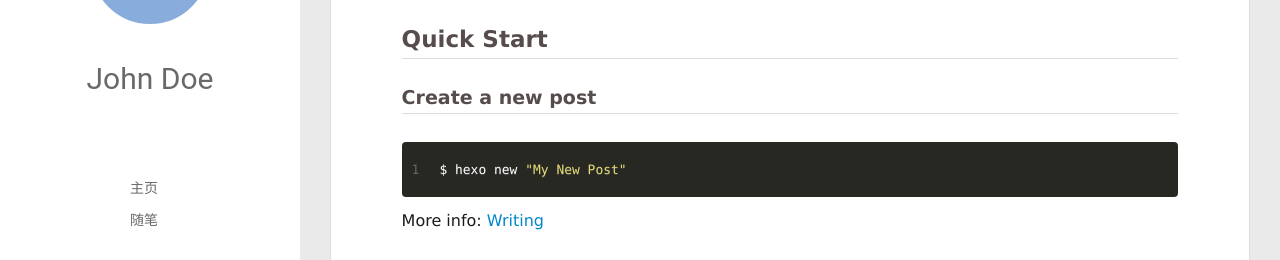
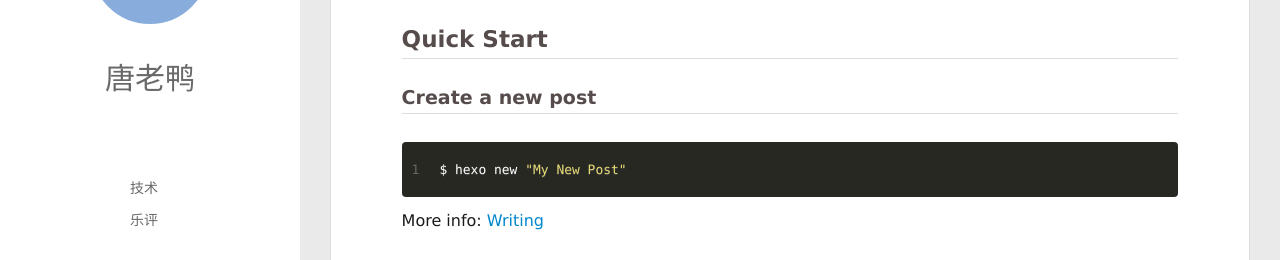
Before and after one commit to sylviatanggit/sylviatanggit.github.io, a plain HTML site: page index.html in a window 1280 px wide. Shown: the part 211-471 px from the top of the page. Drawn offline with Linux system fonts and the light colour scheme; no server answers.

Commit message:
Site updated: 2018-06-25 17:12:59

```diff
--- a/index.html
+++ b/index.html
@@ -46,16 +46,16 @@
 			<img src="" class="js-avatar">
 		</a>
 		<hgroup>
-		  <h1 class="header-author"><a href="/">John Doe</a></h1>
+		  <h1 class="header-author"><a href="/">唐老鸭</a></h1>
 		</hgroup>
 
 
 		<nav class="header-menu">
 			<ul>
 
-				<li><a href="/">主页</a></li>
+				<li><a href="/">技术</a></li>
 
-				<li><a href="/tags/随笔/">随笔</a></li>
+				<li><a href="/tags/随笔/">乐评</a></li>
 
 			</ul>
 		</nav>
```
